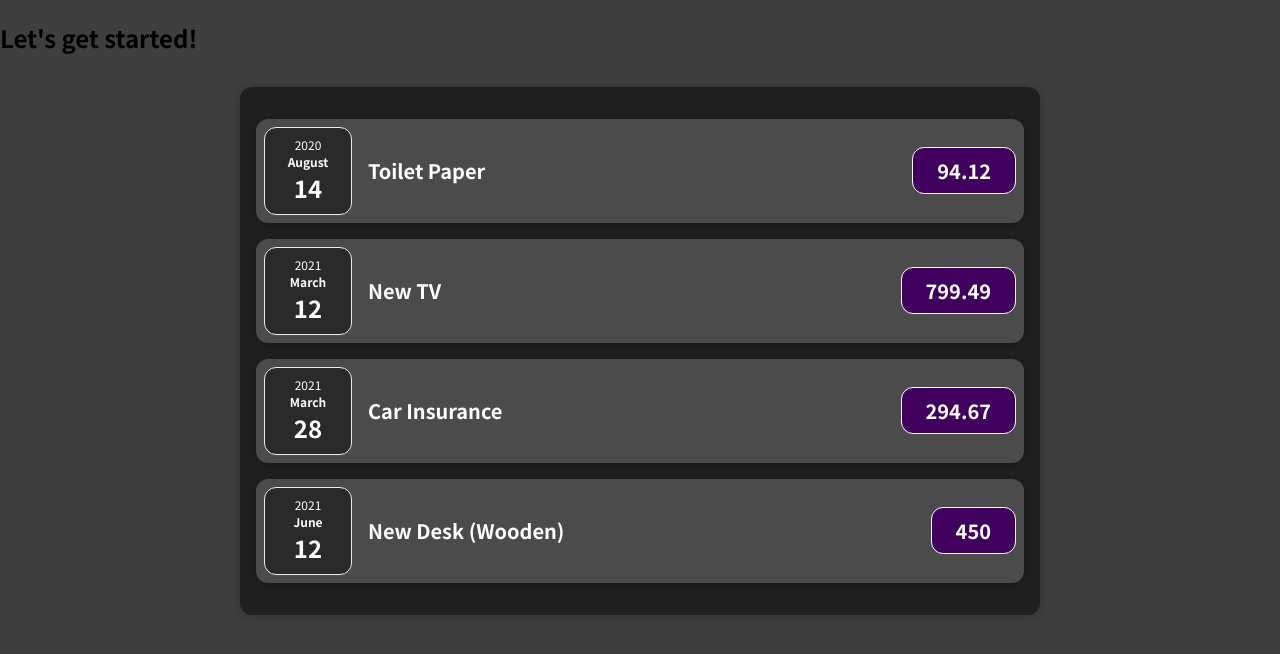
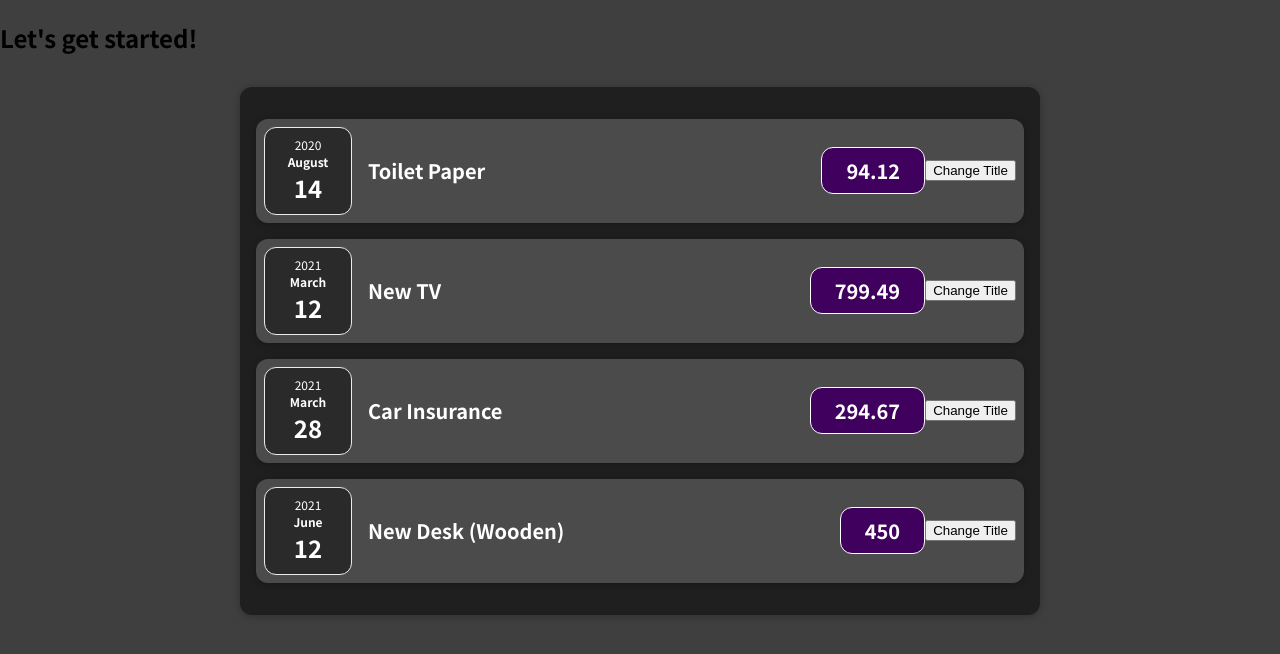
Before and after one commit to diniles/ReactCompleteGuide, a JavaScript app: page / in a window 1280 px wide. Shown: the top 654 px of the page. Built offline with nearby package versions, Linux system fonts and the light colour scheme.

Commit message:
Add: example of event handler in React

```diff
--- a/src/components/Expenses/ExpenseItem.js
+++ b/src/components/Expenses/ExpenseItem.js
@@ -3,7 +3,9 @@ import './ExpenseItem.css';
 import Card from '../UI/Card';
 
 const ExpenseItem = (props) => {
-
+  const clickHandler = () => {
+    console.log('Clicked!!!');
+  }
   return (
     <Card className="expense-item">
       <ExpenseDate date={props.date}/>
@@ -11,6 +13,7 @@ const ExpenseItem = (props) => {
         <h2>{props.title}</h2>
       </div>
       <div className="expense-item__price">{props.amount}</div>
+      <button onClick={clickHandler}>Change Title</button>
     </Card>);
 };
 
```
